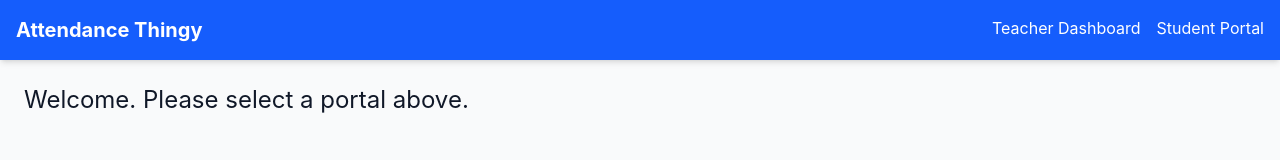
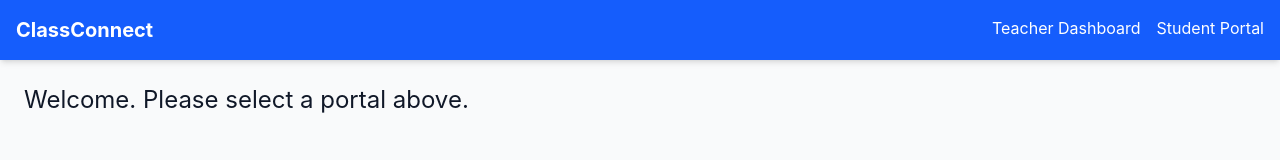
Before and after one commit to xavryl/attendance-logger, a React (Vite) app: page / in a window 1280 px wide. Shown: the top 160 px of the page. Built offline with nearby package versions, Linux system fonts and the light colour scheme; no server answers.

Commit message:
ClassConnect

```diff
--- a/src/App.jsx
+++ b/src/App.jsx
@@ -8,7 +8,7 @@ export default function App() {
       <div className="min-h-screen bg-gray-50 text-gray-900 font-sans">
         {/* Temporary Navigation for development */}
         <nav className="bg-blue-600 text-white p-4 shadow-md flex gap-4">
-          <div className="font-bold text-xl mr-auto">Attendance Thingy</div>
+          <div className="font-bold text-xl mr-auto">ClassConnect</div>
           <Link to="/teacher" className="hover:underline">Teacher Dashboard</Link>
           <Link to="/student" className="hover:underline">Student Portal</Link>
         </nav>
```
